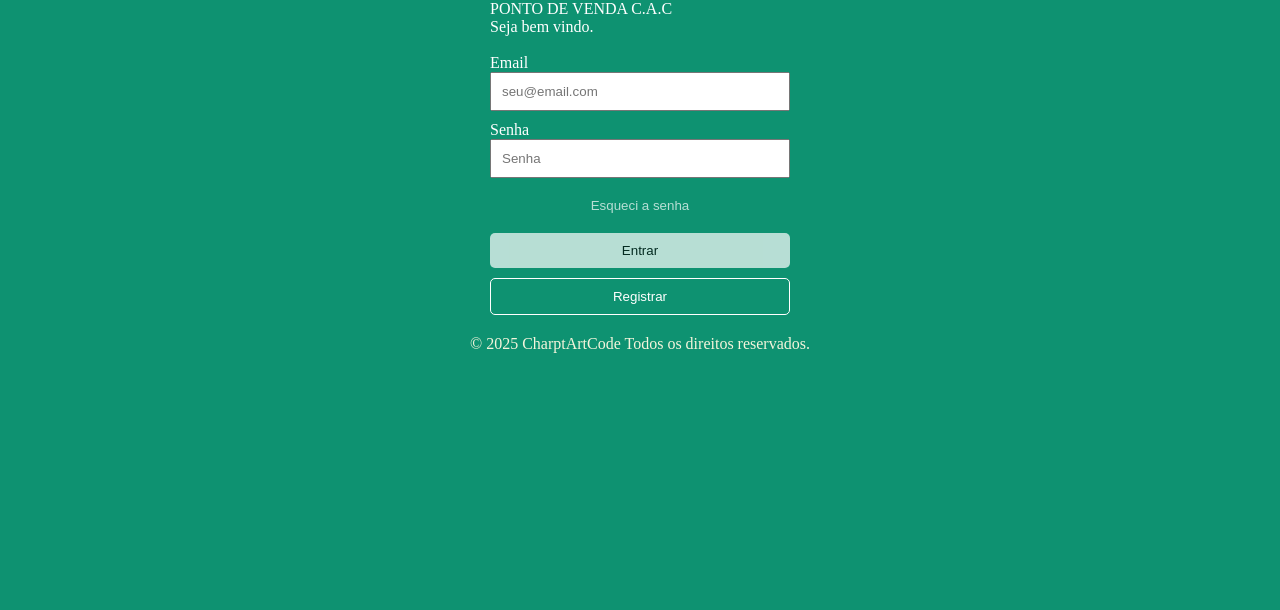
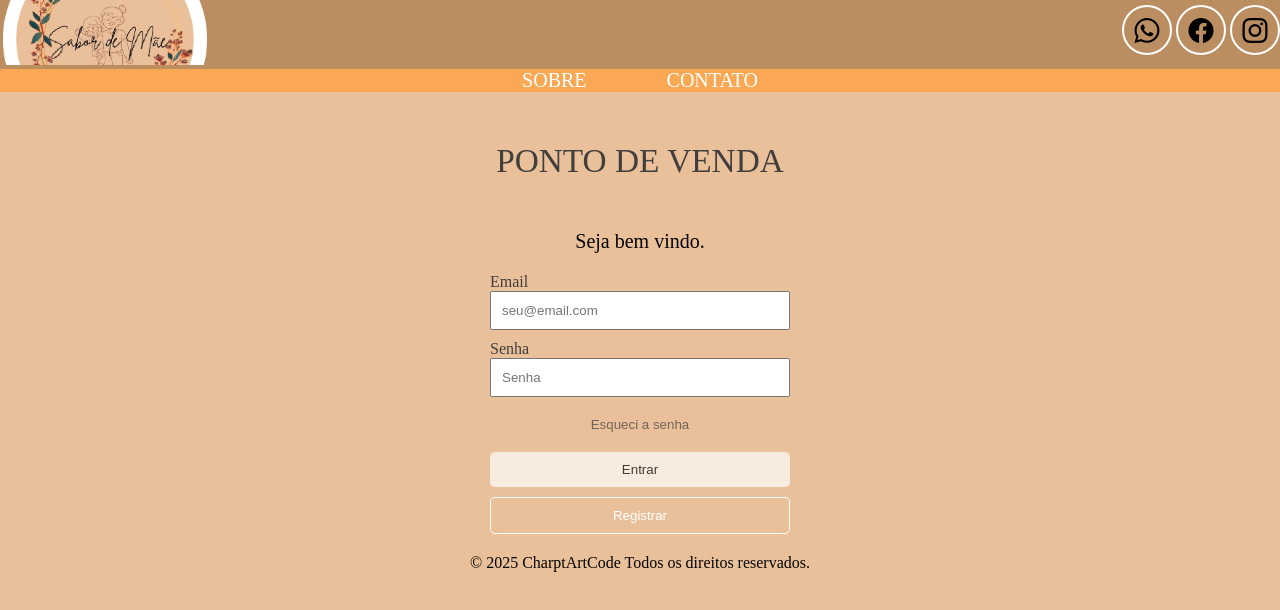
Before and after one commit to Charpt/comanda_online, a plain HTML site: page index.html in a window 1280 px wide. Drawn offline with nearby package versions, Linux system fonts and the light colour scheme; no server answers.

Commit message:
novo layout

```diff
--- a/global.css
+++ b/global.css
@@ -11,17 +11,79 @@
 }
 
 body{
-  background-color: #0e9271;
+  background-color: #eac09a;
   margin: 0;
   height: 100vh;
 }
 
+
+
+
 header{
-  text-align: right;
+  width: 100%;
+  background-color: #faa854;
 }
+
 header button{
   width: auto;
 }
+
+.top_header{
+  background-color: #bb8e61;
+}
+
+
+.top_header .logo_img img{
+
+  max-width: 210px;
+
+}
+
+
+.interface{
+  max-width: 1280px;
+  margin: 0 auto;
+}
+
+.top_header > .interface{
+  display: flex;
+  align-items: center;
+  justify-content: space-between;
+
+}
+
+.top_header .botoes_social button{
+  width: 50px;
+  height: 50px;
+  font-size: 25px;
+  border-radius: 50%;
+  background-color: transparent;
+  border: 2px solid white;
+
+}
+
+.bottom_header nav ul{
+  display: flex;
+  align-items: center;
+  justify-content: center;
+  list-style-type: none;
+
+
+}
+
+.bottom_header nav ul li a{
+  color: white;
+  padding: 20px 40px;
+  text-decoration: none;
+  font-size: 20px;
+}
+
+
+
+
+
+
+
 
 button:active{
     opacity: 0.8;
@@ -54,12 +116,13 @@ button:active{
   display: flex;
   justify-content: center;
   align-items: center;
+  margin-top: 20px;
 }
 
 .clear{
     background-color: transparent;
     border: none;
-    color: white;
+    color: rgb(65, 62, 62);
   }
 
   .solid{
@@ -98,7 +161,7 @@ button:active{
 
   footer{
 
-    color: beige;
+    color: rgb(3, 3, 2);
     margin: 10px;
     justify-self: center;
 
--- a/index.css
+++ b/index.css
@@ -10,10 +10,24 @@ body{
 }
 
 label{
-  color: white;
+  color: rgb(65, 62, 62);
 }
 
 button{
   cursor: pointer;
   margin-bottom: 10px;
 }
+
+.titulo_pagina_central{
+  display: flex;
+  justify-content: center;
+  align-items:center;
+  margin-top: 50px;
+}
+.titulo_pagina_central .titulo_pagina{
+  font-size: 25pt;
+}
+.titulo_pagina_central .sub_titulo_pagina{
+  font-size: 15pt;
+  color: rgb(0, 0, 0);
+}
--- a/index.html
+++ b/index.html
@@ -6,22 +6,62 @@
     <meta charset="UFT-8">
     <meta http-equiv="X-UA-Compatible" content="IE=edge">
     <meta name="viewport" content="width=device-width, initial-scale=1.0">
+
+
+
     <title>PDV C.A.C</title>
 
 
 
 </head>
 
-<body >
+<body>
+
+   <header>
+     <section class="top_header">
+        <div class="interface">
+            <div class="logo_img">
+                <a href="#"><img src="logo_marca.png" alt=""></a>
+            </div>
+
+            <div class="botoes_social">
+                <a href="https://wa.me/5511914608491"><button> <i class="bi bi-whatsapp"></i></button></a>
+                <a href="#"><button> <i class="bi bi-facebook"></i></i></button></a>
+                <a href="#"><button> <i class="bi bi-instagram"></i></i></button></a>
+
+            </div>
+
+        </div>
+     </section>
+
+     <section class="bottom_header">
+
+        <div class="interface">
+            <nav>
+                <ul>
+                    <li><a href="#">SOBRE</a></li>
+                    <li><a href="#">CONTATO</a></li>
+                </ul>
+            </nav>
+        </div>
+
+
+     </section>
 
 
 
-    <div class="centralizar">
-        <form>
-            <div><label class="titulo_pagina">PONTO DE VENDA C.A.C</label></div>
-            <div><label class="sub_titulo_pagina">Seja bem vindo.</label></div>
-            <br>
-        </form>
+   </header>
+
+    <div class="titulo_pagina_central">
+
+            <div><label class="titulo_pagina">PONTO DE VENDA</label></div>
+
+    </div>
+
+
+    <div class="titulo_pagina_central">
+        <div><label class="sub_titulo_pagina">Seja bem vindo.</label></div>
+
     </div>
 
 <section class="centralizar">
@@ -68,7 +108,7 @@
 </body>
 
 
-
+<link rel="stylesheet" href="https://cdn.jsdelivr.net/npm/bootstrap-icons@1.11.3/font/bootstrap-icons.min.css">
 <link rel="stylesheet" href="index.css">
 <link rel="stylesheet" href="global.css">
 
```
Also changed, not shown: logo_marca.png (added).
